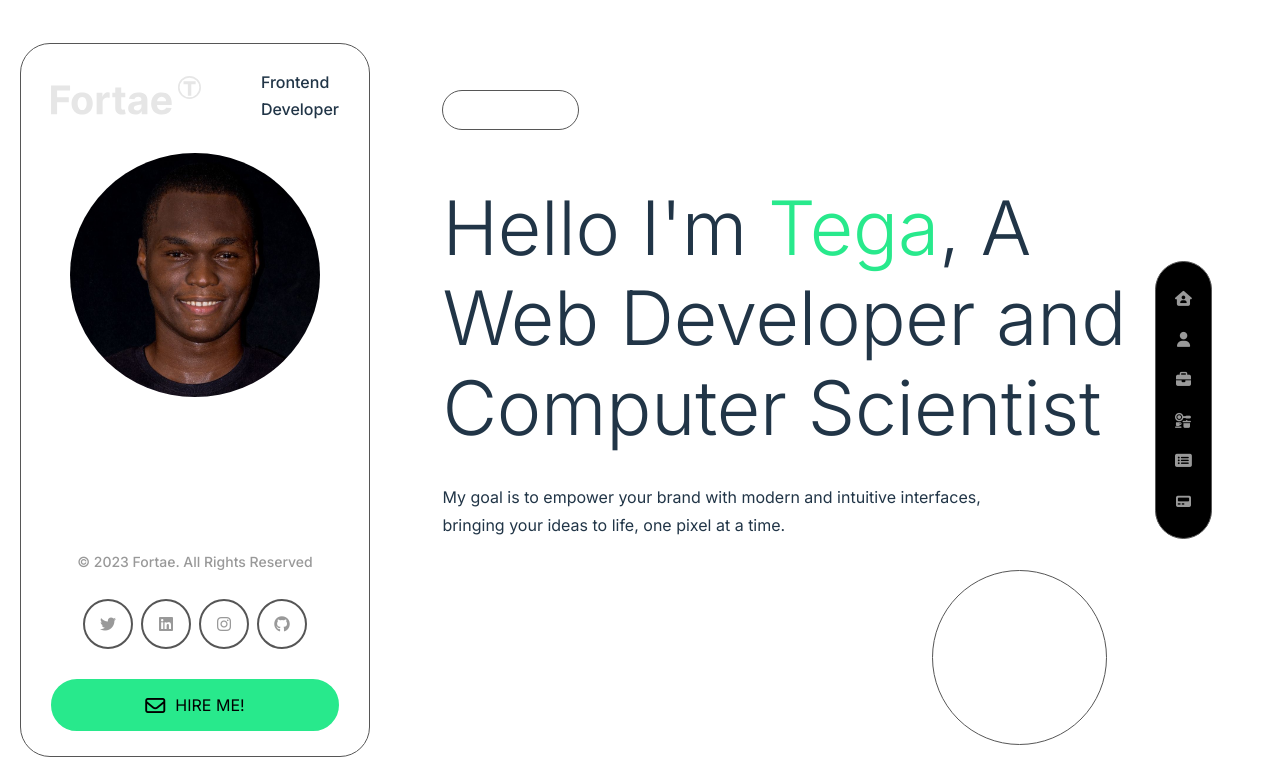
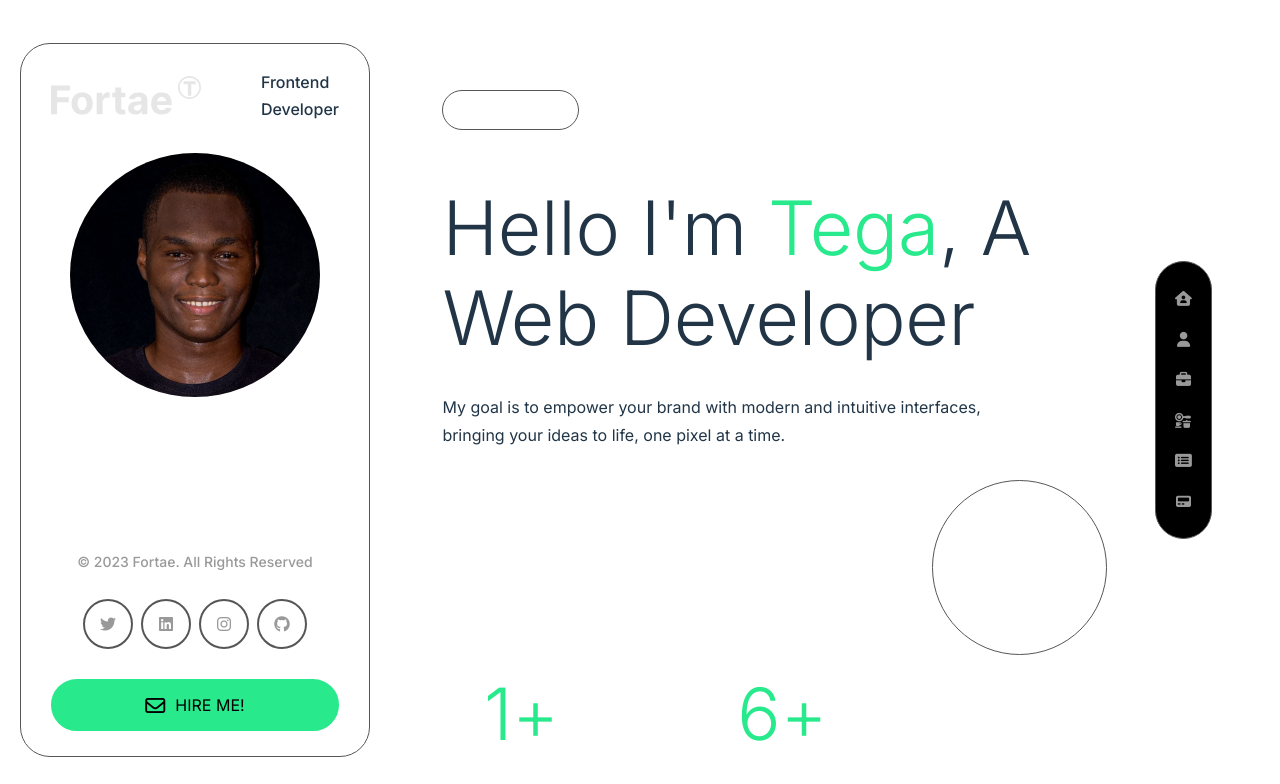
Before and after one commit to heytega/personal-portfolio, a React (Vite) app: page / in a window 1280 px wide. Shown: the top 784 px of the page. Built offline with nearby package versions, Linux system fonts and the light colour scheme.

Commit message:
modified the home component

```diff
--- a/src/components/Home.jsx
+++ b/src/components/Home.jsx
@@ -27,8 +27,9 @@ const Home = () => {
     <section className={Style.homeContainer} id='home'>
       <PageTag tag='introduce' icon='fa-house-user' />
       <h1 className={Style.mainHeading}>
-        Hello I'm <span className={Style.green}>Tega</span>, A Web Developer and
-        Computer Scientist
+        Hello I'm <span className={Style.green}>Tega</span>, A Web Developer
+        {/* and
+        Computer Scientist */}
       </h1>
       <p className={Style.mainParagraph}>
         My goal is to empower your brand with modern and intuitive interfaces,
--- a/src/components/Home.module.css
+++ b/src/components/Home.module.css
@@ -60,7 +60,8 @@
 
 .stats {
   gap: 100px;
-  margin-top: 55px;
+  /* margin-top: 55px; */
+  margin-top: 31px;
   display: flex;
 }
 
```
